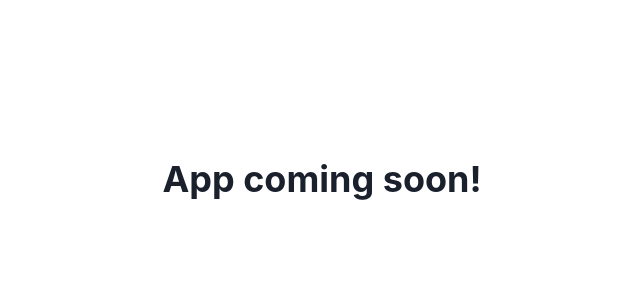
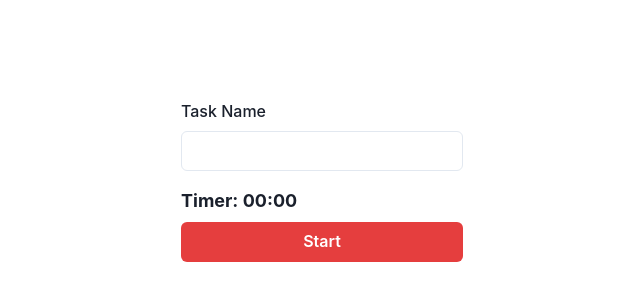
Before and after one commit to portfolio-projects-team/TimeTracker_frontend, a React (Vite) app: page / in a window 1280 px wide. Shown: the part 220-520 px from the top of the page, without its empty margins (318-958 px from the left). Built offline with nearby package versions, Linux system fonts and the light colour scheme.

Commit message:
style added

```diff
--- a/src/App.tsx
+++ b/src/App.tsx
@@ -1,5 +1,6 @@
 import { Center, ChakraProvider, Container, Heading } from "@chakra-ui/react";
 import { apptheme } from "./theme";
+import TaskForm from "./TaskForm"
 
 function App() {
   return (
@@ -7,7 +8,9 @@ function App() {
       <ChakraProvider theme={apptheme}>
         <Container>
           <Center h="100vh">
-            <Heading>App coming soon!</Heading>
+            {/* <Heading>App coming soon!</Heading> */}
+            {/* Include your TaskForm component */}
+            <TaskForm />
           </Center>
         </Container>
       </ChakraProvider>
--- a/src/TaskForm.tsx
+++ b/src/TaskForm.tsx
@@ -7,6 +7,7 @@ import {
     Input,
     Stack,
     Text,
+    useColorModeValue,
 } from '@chakra-ui/react';
 
 const TaskForm: React.FC = () => {
@@ -32,6 +33,16 @@ const TaskForm: React.FC = () => {
         setIsTimerRunning(!isTimerRunning);
     };
 
+    const formatTime = (seconds: number): string => {
+        const minutes = Math.floor(seconds / 60);
+        const remainingSeconds = seconds % 60;
+
+        const formattedMinutes = String(minutes).padStart(2, '0');
+        const formattedSeconds = String(remainingSeconds).padStart(2, '0');
+
+        return `${formattedMinutes}:${formattedSeconds}`;
+    };
+
     return (
         <Box p={4} maxWidth="400px" mx="auto">
             <Stack spacing={4}>
@@ -48,7 +59,7 @@ const TaskForm: React.FC = () => {
                     <Text fontSize="lg" fontWeight="bold" mb={2}>
                         Timer: {formatTime(timer)}
                     </Text>
-                    <Button onClick={handleStartStopTimer}>
+                    <Button onClick={handleStartStopTimer} w="full" colorScheme='red'>
                         {isTimerRunning ? 'Stop' : 'Start'}
                     </Button>
                 </Box>
@@ -57,14 +68,4 @@ const TaskForm: React.FC = () => {
     );
 };
 
-const formatTime = (seconds: number): string => {
-    const minutes = Math.floor(seconds / 60);
-    const remainingSeconds = seconds % 60;
-
-    const formattedMinutes = String(minutes).padStart(2, '0');
-    const formattedSeconds = String(remainingSeconds).padStart(2, '0');
-
-    return ${ formattedMinutes }:${ formattedSeconds };
-};
-
 export default TaskForm;
```
